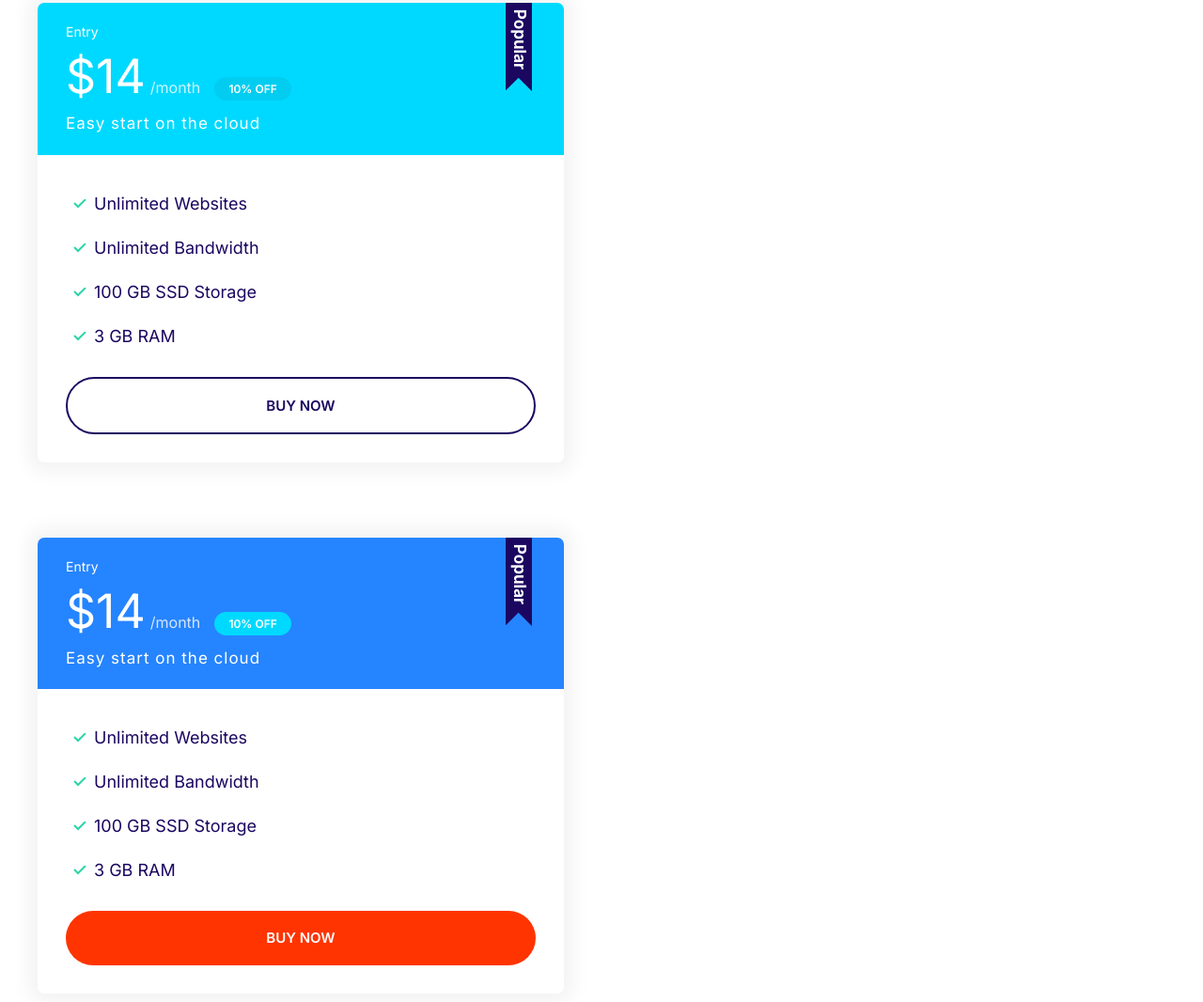
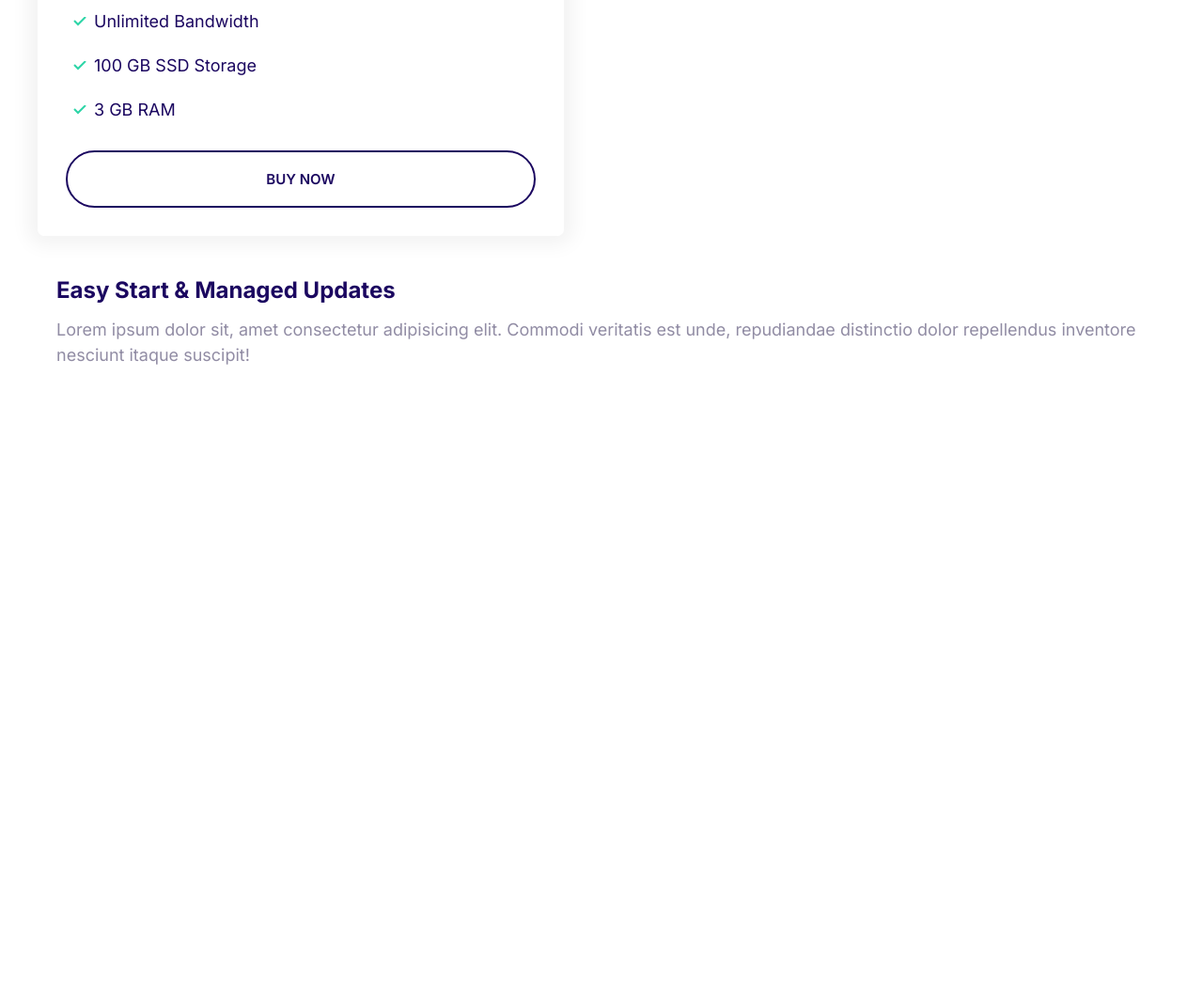
Before and after one commit to reynellb91/moshify, a plain HTML site: page index.html in a window 1280 px wide. Shown: the part 278-1344 px from the top of the page at 94% size. After the commit the page ends 800 px from the top, so only its background shows below. Drawn offline with Linux system fonts and the light colour scheme.

Commit message:
Define media objects.

```diff
--- a/css/styles.css
+++ b/css/styles.css
@@ -368,3 +368,20 @@ a {
     font-size: 1.7rem;
   }
 }
+
+/* Media */
+.media {
+  display: flex;
+}
+
+.media__title {
+  margin-top: 0;
+}
+
+.media__body {
+  margin: 0 2rem;
+}
+
+.media__image {
+  margin-top: 1rem;
+}
--- a/index.html
+++ b/index.html
@@ -13,15 +13,6 @@
     <link rel="stylesheet" href="css/styles.css" />
   </head>
   <body>
-    <div style="width: 60%; padding: 4rem">
-      <div class="card card--primary">
-        <header class="card__header">Card title</header>
-        <div class="card__body">
-          Lorem ipsum dolor sit, amet consectetur adipisicing elit. Ipsum rem
-          quas iure quos dolorem totam excepturi quidem magnam vitae voluptatum?
-        </div>
-      </div>
-    </div>
     <div style="width: 50%; padding: 4rem">
       <div class="plan plan--popular">
         <div class="card card--secondary">
@@ -44,26 +35,19 @@
         </div>
       </div>
     </div>
-    <div style="width: 50%; padding: 4rem">
-      <div class="plan plan--popular">
-        <div class="card card--primary">
-          <header class="card__header">
-            <h3 class="plan__name">Entry</h3>
-            <span class="plan__price">$14</span>
-            <span class="plan__billing-cycle">/month</span>
-            <span class="badge badge--secondary badge--small">10% OFF</span>
-            <span class="plan__description">Easy start on the cloud</span>
-          </header>
-          <div class="card__body">
-            <ul class="list list--tick">
-              <li class="list__item">Unlimited Websites</li>
-              <li class="list__item">Unlimited Bandwidth</li>
-              <li class="list__item">100 GB SSD Storage</li>
-              <li class="list__item">3 GB RAM</li>
-            </ul>
-            <button class="btn btn--accent btn--block">Buy Now</button>
-          </div>
-        </div>
+    <div class="media">
+      <div class="media__image">
+        <svg class="icon icon--primary">
+          <use xlink:href="images/sprite.svg#snap"></use>
+        </svg>
+      </div>
+      <div class="media__body">
+        <h3 class="media__title">Easy Start & Managed Updates</h3>
+        <p>
+          Lorem ipsum dolor sit, amet consectetur adipisicing elit. Commodi
+          veritatis est unde, repudiandae distinctio dolor repellendus inventore
+          nesciunt itaque suscipit!
+        </p>
       </div>
     </div>
   </body>
```
Also changed, not shown: components/media.html (added, +15 -0 lines).
